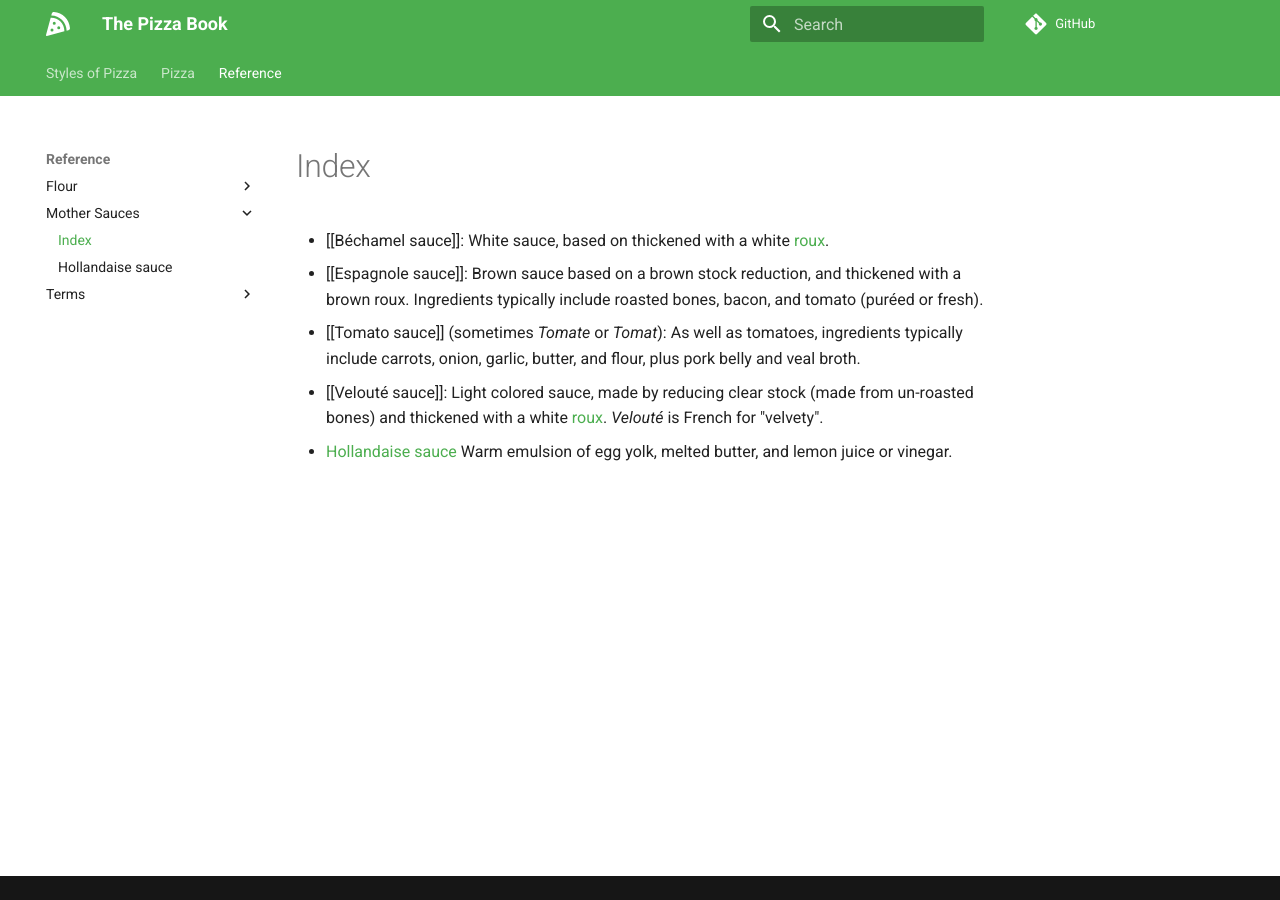
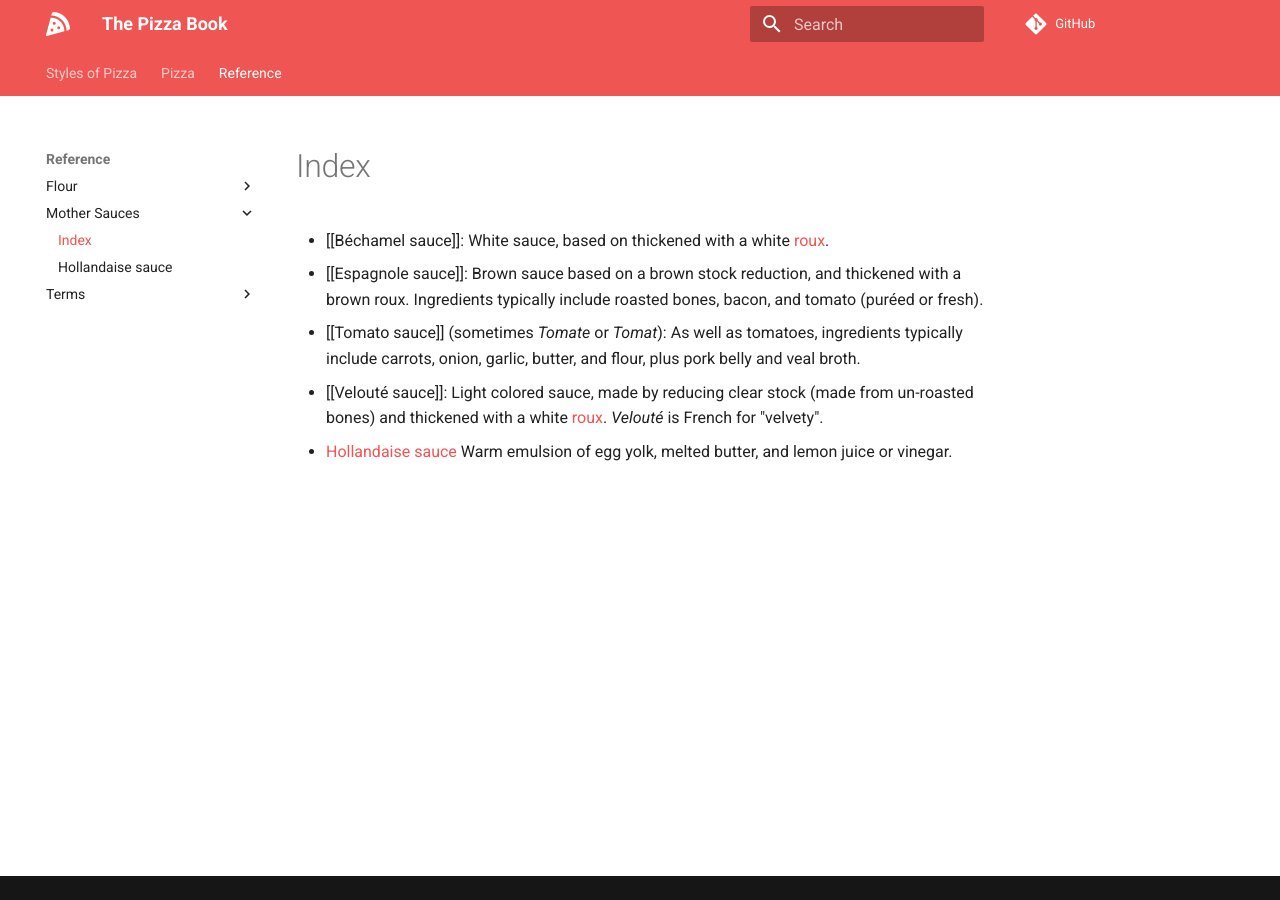
Before and after one commit to timschieck/pizza, an MkDocs documentation site: the page built from docs/reference/Mother Sauces/README.md, in a window 1280 px wide. Built offline with MkDocs 1.6.1 and Material for MkDocs 9.7.7, drawn with Linux system fonts in a browser that asks for light colours; comment, search, counter and statistics services are not loaded.

Commit message:
Updated material theme color

```diff
--- a/mkdocs.yml
+++ b/mkdocs.yml
@@ -2,7 +2,7 @@ site_name: The Pizza Book
 theme:
   name: material
   palette:
-    primary: green
+    primary: red
   icon:
     logo: fontawesome/solid/pizza-slice
   features:
```
